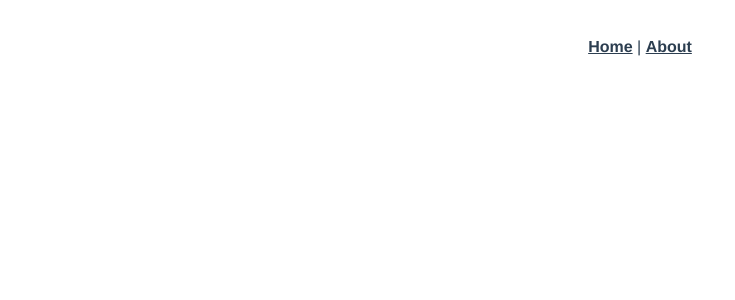
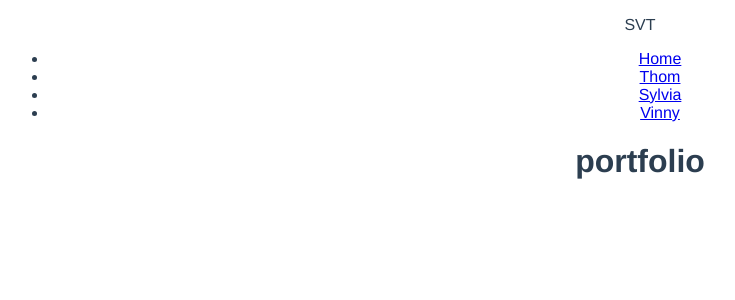
Before and after one commit to vinnypollett/Portfolio-Team-Project, a Vue app: page /#/portfolio/sylvia in a window 1280 px wide. Shown: the top 300 px of the page, without its empty margins (0-735 px from the left). Built offline with nearby package versions, Linux system fonts and the light colour scheme.

Commit message:
home to portfolio working

```diff
--- a/src/App.vue
+++ b/src/App.vue
@@ -1,12 +1,20 @@
 <template>
   <div id="app">
     <div id="nav">
-      <router-link to="/">Home</router-link> |
-      <router-link to="/about">About</router-link>
+      <TheNavigation />
     </div>
     <router-view />
   </div>
 </template>
+
+<script>
+import TheNavigation from "@/components/TheNavigation";
+export default {
+  components: {
+    TheNavigation
+  }
+};
+</script>>
 
 <style>
 #app {
@@ -16,17 +24,4 @@
   text-align: center;
   color: #2c3e50;
 }
-
-#nav {
-  padding: 30px;
-}
-
-#nav a {
-  font-weight: bold;
-  color: #2c3e50;
-}
-
-#nav a.router-link-exact-active {
-  color: #42b983;
-}
 </style>
--- a/src/components/HelloWorld.vue
+++ /dev/null
@@ -1,122 +0,0 @@
-<template>
-  <div class="hello">
-    <h1>{{ msg }}</h1>
-    <p>
-      For a guide and recipes on how to configure / customize this project,<br />
-      check out the
-      <a href="https://cli.vuejs.org" target="_blank" rel="noopener"
-        >vue-cli documentation</a
-      >.
-    </p>
-    <h3>Installed CLI Plugins</h3>
-    <ul>
-      <li>
-        <a
-          href="https://github.com/vuejs/vue-cli/tree/dev/packages/%40vue/cli-plugin-babel"
-          target="_blank"
-          rel="noopener"
-          >babel</a
-        >
-      </li>
-      <li>
-        <a
-          href="https://github.com/vuejs/vue-cli/tree/dev/packages/%40vue/cli-plugin-router"
-          target="_blank"
-          rel="noopener"
-          >router</a
-        >
-      </li>
-      <li>
-        <a
-          href="https://github.com/vuejs/vue-cli/tree/dev/packages/%40vue/cli-plugin-eslint"
-          target="_blank"
-          rel="noopener"
-          >eslint</a
-        >
-      </li>
-    </ul>
-    <h3>Essential Links</h3>
-    <ul>
-      <li>
-        <a href="https://vuejs.org" target="_blank" rel="noopener">Core Docs</a>
-      </li>
-      <li>
-        <a href="https://forum.vuejs.org" target="_blank" rel="noopener"
-          >Forum</a
-        >
-      </li>
-      <li>
-        <a href="https://chat.vuejs.org" target="_blank" rel="noopener"
-          >Community Chat</a
-        >
-      </li>
-      <li>
-        <a href="https://twitter.com/vuejs" target="_blank" rel="noopener"
-          >Twitter</a
-        >
-      </li>
-      <li>
-        <a href="https://news.vuejs.org" target="_blank" rel="noopener">News</a>
-      </li>
-    </ul>
-    <h3>Ecosystem</h3>
-    <ul>
-      <li>
-        <a href="https://router.vuejs.org" target="_blank" rel="noopener"
-          >vue-router</a
-        >
-      </li>
-      <li>
-        <a href="https://vuex.vuejs.org" target="_blank" rel="noopener">vuex</a>
-      </li>
-      <li>
-        <a
-          href="https://github.com/vuejs/vue-devtools#vue-devtools"
-          target="_blank"
-          rel="noopener"
-          >vue-devtools</a
-        >
-      </li>
-      <li>
-        <a href="https://vue-loader.vuejs.org" target="_blank" rel="noopener"
-          >vue-loader</a
-        >
-      </li>
-      <li>
-        <a
-          href="https://github.com/vuejs/awesome-vue"
-          target="_blank"
-          rel="noopener"
-          >awesome-vue</a
-        >
-      </li>
-    </ul>
-  </div>
-</template>
-
-<script>
-export default {
-  name: "HelloWorld",
-  props: {
-    msg: String
-  }
-};
-</script>
-
-<!-- Add "scoped" attribute to limit CSS to this component only -->
-<style scoped>
-h3 {
-  margin: 40px 0 0;
-}
-ul {
-  list-style-type: none;
-  padding: 0;
-}
-li {
-  display: inline-block;
-  margin: 0 10px;
-}
-a {
-  color: #42b983;
-}
-</style>
--- /dev/null
+++ b/src/components/TheNavigation.vue
@@ -0,0 +1,33 @@
+<template>
+  <nav id="nav">
+    <p class="logo">SVT</p>
+    <ul class="nav-links">
+      <li class="links">
+        <router-link to="/">Home</router-link>
+      </li>
+      <li v-for="portfolio in portfolios" :key="portfolio.name" class="links">
+        <router-link
+          :to="{
+              name: `PortfolioTemplate`,
+              params:{slug:portfolio.slug}
+          }"
+        >{{portfolio.name}}</router-link>
+      </li>
+    </ul>
+  </nav>
+</template>
+
+<script>
+import store from "@/store";
+export default {
+  data() {
+    return {
+      portfolioName: this.$route.params.name,
+      portfolios: store.portfolios
+    };
+  }
+};
+</script>
+
+<style>
+</style>
--- a/src/main.js
+++ b/src/main.js
@@ -1,6 +1,7 @@
 import Vue from "vue";
 import App from "./App.vue";
 import router from "./router";
+// import portfolios from "./store";
 
 Vue.config.productionTip = false;
 
--- a/src/router/index.js
+++ b/src/router/index.js
@@ -8,21 +8,17 @@ const routes = [
   {
     path: "/",
     name: "Home",
-    component: Home
+    component: Home,
   },
   {
-    path: "/about",
-    name: "About",
-    // route level code-splitting
-    // this generates a separate chunk (about.[hash].js) for this route
-    // which is lazy-loaded when the route is visited.
-    component: () =>
-      import(/* webpackChunkName: "about" */ "../views/About.vue")
-  }
+    path: "/portfolio/:slug",
+    name: "PortfolioTemplate",
+    component: () => import("../views/PortfolioTemplate"),
+  },
 ];
 
 const router = new VueRouter({
-  routes
+  routes,
 });
 
 export default router;
--- /dev/null
+++ b/src/store.js
@@ -0,0 +1,7 @@
+export default {
+  portfolios: [
+    { name: "Thom", slug: "tom" },
+    { name: "Sylvia", slug: "sylvia" },
+    { name: "Vinny", slug: "vinny" },
+  ],
+};
--- a/src/views/About.vue
+++ /dev/null
@@ -1,5 +0,0 @@
-<template>
-  <div class="about">
-    <h1>This is an about page</h1>
-  </div>
-</template>
--- a/src/views/Home.vue
+++ b/src/views/Home.vue
@@ -1,18 +1,10 @@
 <template>
-  <div class="home">
-    <img alt="Vue logo" src="../assets/logo.png" />
-    <HelloWorld msg="Welcome to Your Vue.js App" />
-  </div>
+  <div class="home"></div>
 </template>
 
 <script>
-// @ is an alias to /src
-import HelloWorld from "@/components/HelloWorld.vue";
-
 export default {
   name: "Home",
-  components: {
-    HelloWorld
-  }
+  components: {}
 };
 </script>
--- /dev/null
+++ b/src/views/PortfolioTemplate.vue
@@ -0,0 +1,25 @@
+<template>
+  <div>
+    <h1>portfolio</h1>
+    <!-- <h1>{{portfolio.name}}</h1> -->
+  </div>
+</template>
+
+<script>
+// import store from "@/store.js";
+export default {
+  // data() {
+  //   return {
+  //     slug: this.$route.params.slug
+  //   };
+  // },
+  // computed: {
+  //   portfolio() {
+  //     return store.portfolios.find(portfolio => portfolios.slug === this.slug);
+  //   }
+  // }
+};
+</script>
+
+<style>
+</style>
```
Also changed, not shown: src/assets/logo.png (deleted).
